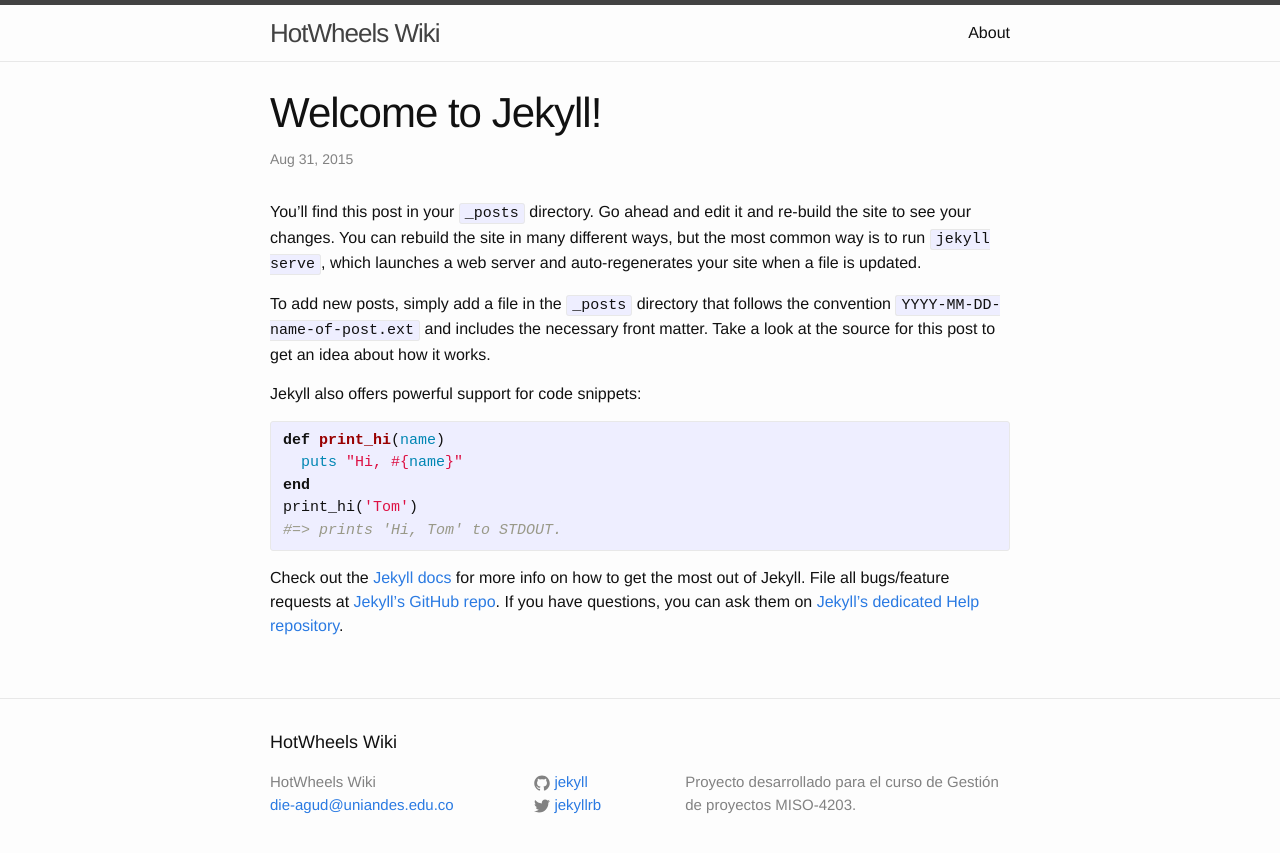
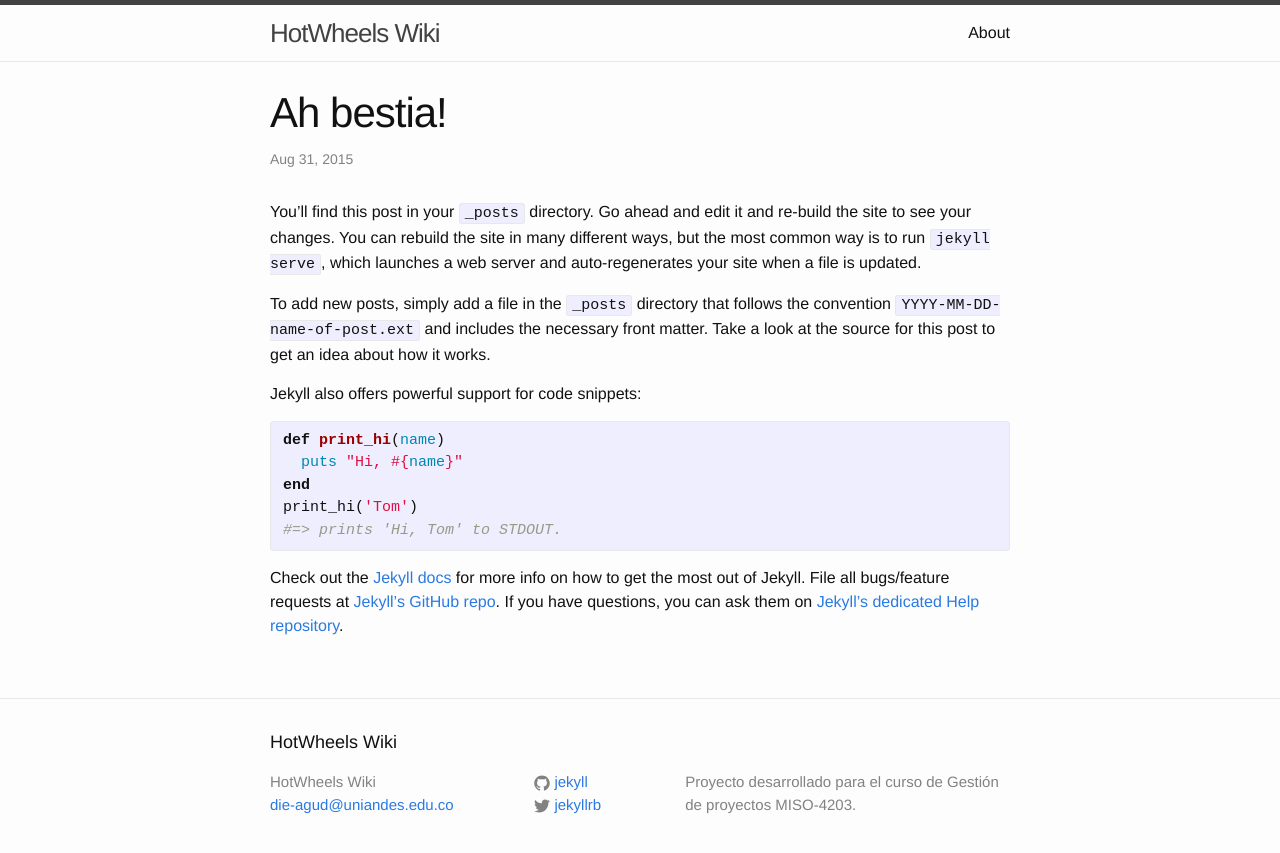
Before and after one commit to MISO4203-201520/wiki-HotWheels, a Jekyll site: the page built from _posts/2015-08-31-welcome-to-jekyll.markdown, in a window 1280 px wide. Shown: the top 853 px of the page. Built offline with Jekyll 4.4.1, drawn with Linux system fonts in a browser that asks for light colours.

Commit message:
WIKI HOTWHEELS

```diff
--- a/_posts/2015-08-31-welcome-to-jekyll.markdown
+++ b/_posts/2015-08-31-welcome-to-jekyll.markdown
@@ -1,6 +1,6 @@
 ---
 layout: post
-title:  "Welcome to Jekyll!"
+title:  "Ah bestia!"
 date:   2015-08-31 21:46:29
 categories: jekyll update
 ---
--- a/index.html
+++ b/index.html
@@ -4,7 +4,7 @@
 
 <div class="home">
 
-  <h1 class="page-heading">Posts</h1>
+  <h1 class="page-heading">Indice</h1>
 
   <ul class="post-list">
     {% for post in site.posts %}
```
